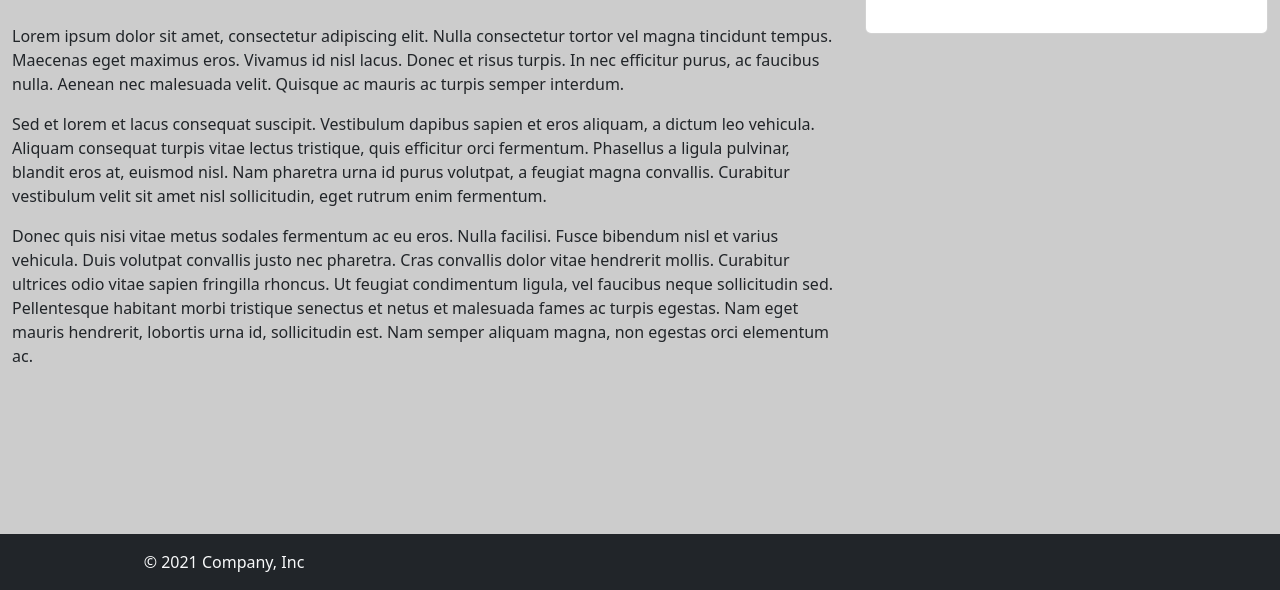
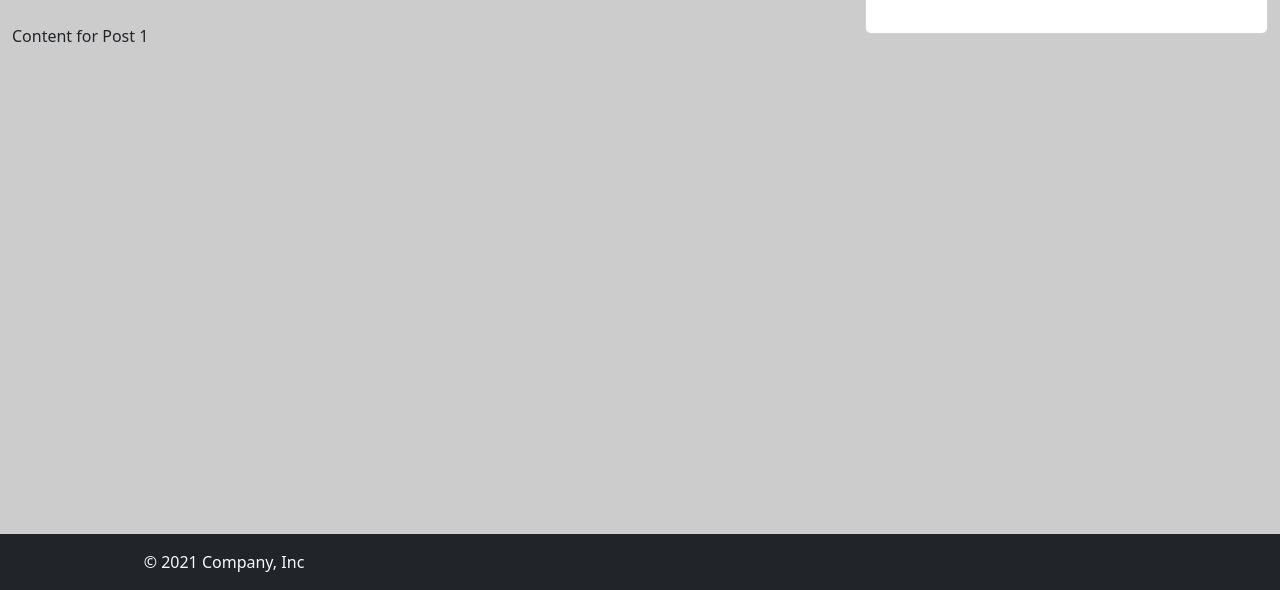
Before and after one commit to yuvankumarL/Django-Learn, a Django app: page /blog/post/1/ in a window 1280 px wide. Shown: the part 210-800 px from the top of the page. Run offline with Django 5.2, Linux system fonts and the light colour scheme; some libraries are stand-ins or nearby versions.

Commit message:
Building Post detail page and using Logger

```diff
--- a/1hr/workspace/myapp/blog/templates/blog/detail.html
+++ b/1hr/workspace/myapp/blog/templates/blog/detail.html
@@ -8,9 +8,10 @@
               <h1 class="mb-4">Post Title</h1>
               <p class="text-muted">Posted on January 1, 2024</p>
               <img src="https://via.placeholder.com/800x400" class="img-fluid mb-4" alt="Blog Image">
-              <p>Lorem ipsum dolor sit amet, consectetur adipiscing elit. Nulla consectetur tortor vel magna tincidunt tempus. Maecenas eget maximus eros. Vivamus id nisl lacus. Donec et risus turpis. In nec efficitur purus, ac faucibus nulla. Aenean nec malesuada velit. Quisque ac mauris ac turpis semper interdum.</p>
+              {% comment %} <p>Lorem ipsum dolor sit amet, consectetur adipiscing elit. Nulla consectetur tortor vel magna tincidunt tempus. Maecenas eget maximus eros. Vivamus id nisl lacus. Donec et risus turpis. In nec efficitur purus, ac faucibus nulla. Aenean nec malesuada velit. Quisque ac mauris ac turpis semper interdum.</p>
               <p>Sed et lorem et lacus consequat suscipit. Vestibulum dapibus sapien et eros aliquam, a dictum leo vehicula. Aliquam consequat turpis vitae lectus tristique, quis efficitur orci fermentum. Phasellus a ligula pulvinar, blandit eros at, euismod nisl. Nam pharetra urna id purus volutpat, a feugiat magna convallis. Curabitur vestibulum velit sit amet nisl sollicitudin, eget rutrum enim fermentum.</p>
-              <p>Donec quis nisi vitae metus sodales fermentum ac eu eros. Nulla facilisi. Fusce bibendum nisl et varius vehicula. Duis volutpat convallis justo nec pharetra. Cras convallis dolor vitae hendrerit mollis. Curabitur ultrices odio vitae sapien fringilla rhoncus. Ut feugiat condimentum ligula, vel faucibus neque sollicitudin sed. Pellentesque habitant morbi tristique senectus et netus et malesuada fames ac turpis egestas. Nam eget mauris hendrerit, lobortis urna id, sollicitudin est. Nam semper aliquam magna, non egestas orci elementum ac.</p>
+              <p>Donec quis nisi vitae metus sodales fermentum ac eu eros. Nulla facilisi. Fusce bibendum nisl et varius vehicula. Duis volutpat convallis justo nec pharetra. Cras convallis dolor vitae hendrerit mollis. Curabitur ultrices odio vitae sapien fringilla rhoncus. Ut feugiat condimentum ligula, vel faucibus neque sollicitudin sed. Pellentesque habitant morbi tristique senectus et netus et malesuada fames ac turpis egestas. Nam eget mauris hendrerit, lobortis urna id, sollicitudin est. Nam semper aliquam magna, non egestas orci elementum ac.</p> {% endcomment %}
+              <p>{{post.content}}</p>
             </div>
             <div class="col-lg-4">
               <div class="card mt-3">
--- a/1hr/workspace/myapp/blog/views.py
+++ b/1hr/workspace/myapp/blog/views.py
@@ -1,22 +1,28 @@
 from django.shortcuts import render, redirect
 from django.http import HttpResponse
 from django.urls import reverse
+import logging
 
 # Create your views here.
+
+posts = [
+    {'id': 1, 'title': 'Post 1', 'content': 'Content for Post 1'},
+    {'id': 2, 'title': 'Post 2', 'content': 'Content for Post 2'},
+    {'id': 3, 'title': 'Post 3', 'content': 'Content for Post 3'},
+    {'id': 4, 'title': 'Post 4', 'content': 'Content for Post 4'},
+]
+
 def index(request):
     # return HttpResponse("Hello World, You are at blog's index")
     blog_title = "Latest Post"
-    posts = [
-        {'id': 1, 'title': 'Post 1', 'content': 'Content for Post 1'},
-        {'id': 2, 'title': 'Post 2', 'content': 'Content for Post 2'},
-        {'id': 3, 'title': 'Post 3', 'content': 'Content for Post 3'},
-        {'id': 4, 'title': 'Post 4', 'content': 'Content for Post 4'},
-    ]
     return render(request, 'blog/index.html', {'blog_title': blog_title, 'posts': posts})
 
 def detail(request, post_id):
     # return HttpResponse(f"You are viewing post details page {post_id}")
-    return render(request, 'blog/detail.html')
+    post = next((item for item in posts if item['id'] == int(post_id)), None)
+    logger = logging.getLogger("TESTING")
+    logger.debug(f'post variable is {post}')
+    return render(request, 'blog/detail.html', {'post': post})
 
 def old_url_redirect(request):
     # return redirect("new_url")
```
Also changed, not shown: 1hr/workspace/myapp/myapp/settings.py (+15 -0 lines).
